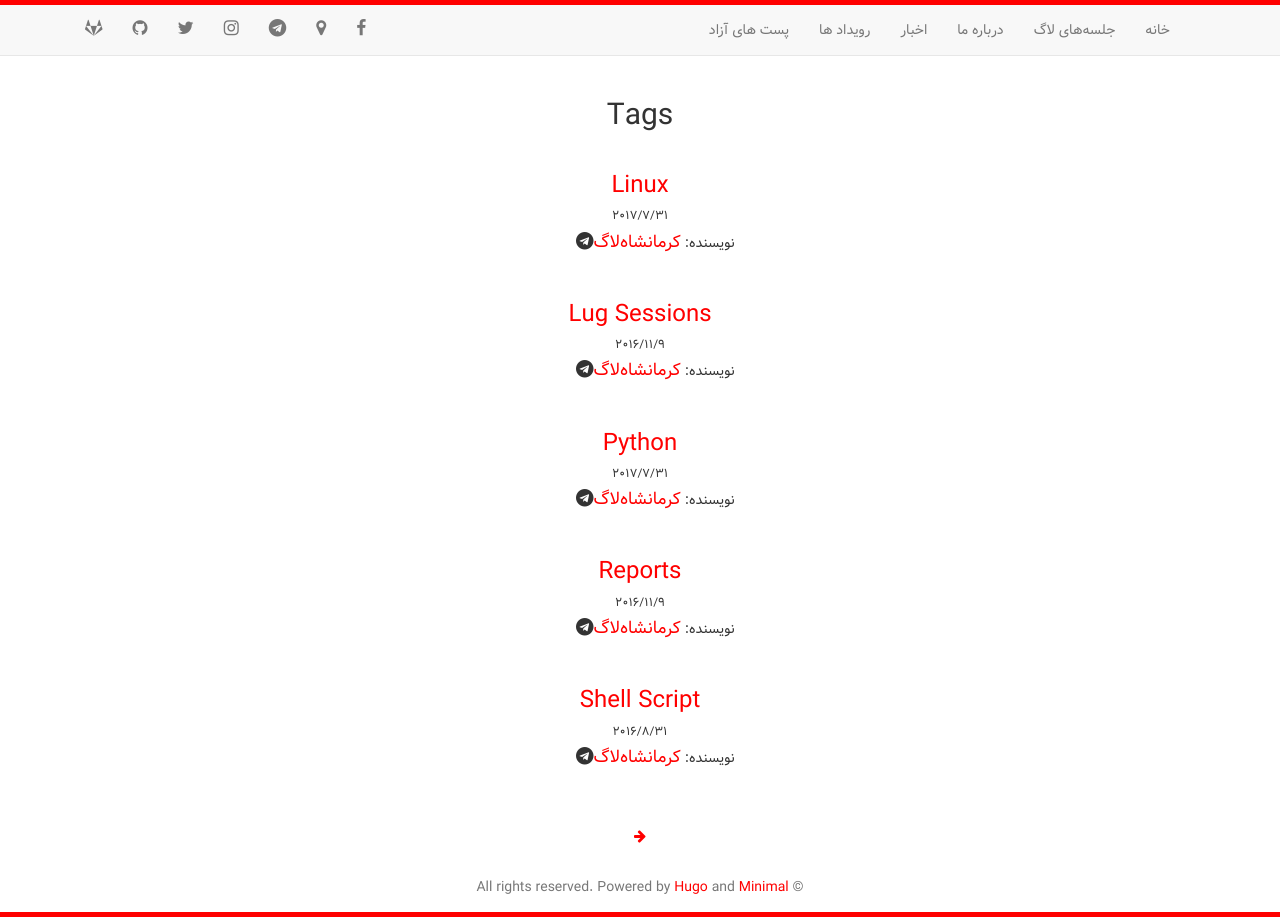
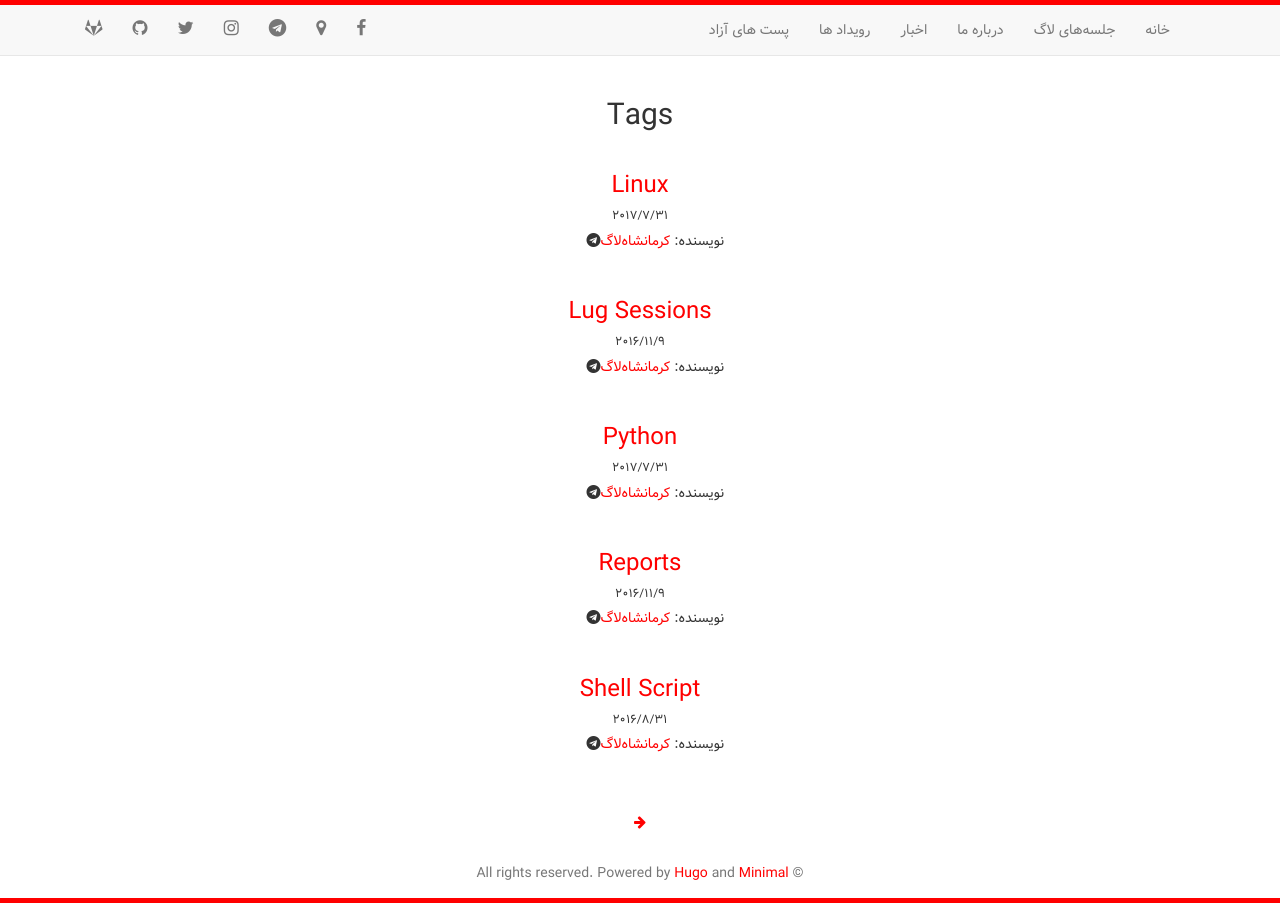
Before and after one commit to kshlug/kshlug.github.io, a plain HTML site: page tags/index.html in a window 1280 px wide. Drawn offline with nearby package versions, Linux system fonts and the light colour scheme; a script that the page names is missing; files whose address does not match are found by name; a web font is replaced by a local one.

```diff
--- a/tags/index.html
+++ b/tags/index.html
@@ -166,7 +166,7 @@
     <h5>
         نویسنده:
 
-        <li class="navbar-icon"><a href="https://t.me/kshlug/">کرمانشاه‌لاگ</a><i class="fa fa-telegram"></i></a></li>
+        <a href="https://t.me/kshlug/">کرمانشاه‌لاگ</a><i class="fa fa-telegram"></i></a>
 
 
 
@@ -198,7 +198,7 @@
     <h5>
         نویسنده:
 
-        <li class="navbar-icon"><a href="https://t.me/kshlug/">کرمانشاه‌لاگ</a><i class="fa fa-telegram"></i></a></li>
+        <a href="https://t.me/kshlug/">کرمانشاه‌لاگ</a><i class="fa fa-telegram"></i></a>
 
 
 
@@ -230,7 +230,7 @@
     <h5>
         نویسنده:
 
-        <li class="navbar-icon"><a href="https://t.me/kshlug/">کرمانشاه‌لاگ</a><i class="fa fa-telegram"></i></a></li>
+        <a href="https://t.me/kshlug/">کرمانشاه‌لاگ</a><i class="fa fa-telegram"></i></a>
 
 
 
@@ -262,7 +262,7 @@
     <h5>
         نویسنده:
 
-        <li class="navbar-icon"><a href="https://t.me/kshlug/">کرمانشاه‌لاگ</a><i class="fa fa-telegram"></i></a></li>
+        <a href="https://t.me/kshlug/">کرمانشاه‌لاگ</a><i class="fa fa-telegram"></i></a>
 
 
 
@@ -294,7 +294,7 @@
     <h5>
         نویسنده:
 
-        <li class="navbar-icon"><a href="https://t.me/kshlug/">کرمانشاه‌لاگ</a><i class="fa fa-telegram"></i></a></li>
+        <a href="https://t.me/kshlug/">کرمانشاه‌لاگ</a><i class="fa fa-telegram"></i></a>
 
 
 
```
Also changed, not shown: about/about_kshlug/index.html (+1 -1 lines), about/beneficial_links/index.html (+1 -1 lines), about/creed/index.html (+1 -1 lines), about/index.html (+4 -4 lines), about/statute/index.html (+1 -1 lines), categories/index.html (+1 -1 lines), categories/sessions/index.html (+2 -2 lines), irc/index.html (+1 -1 lines), session/index.html (+2 -2 lines), session/session18/index.html (+1 -1 lines), session/session19/index.html (+1 -1 lines), tags/page/2/index.html (+3 -3 lines).
